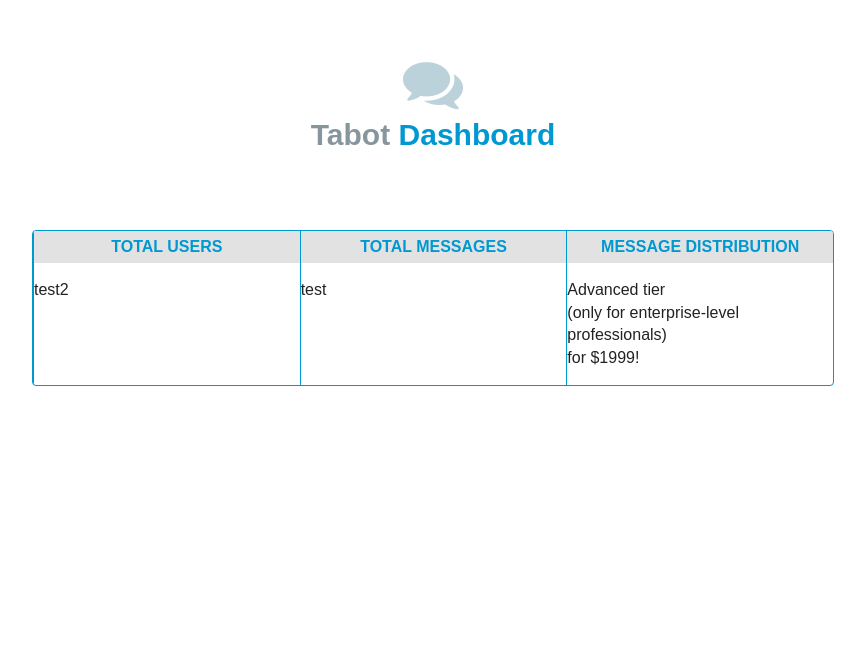
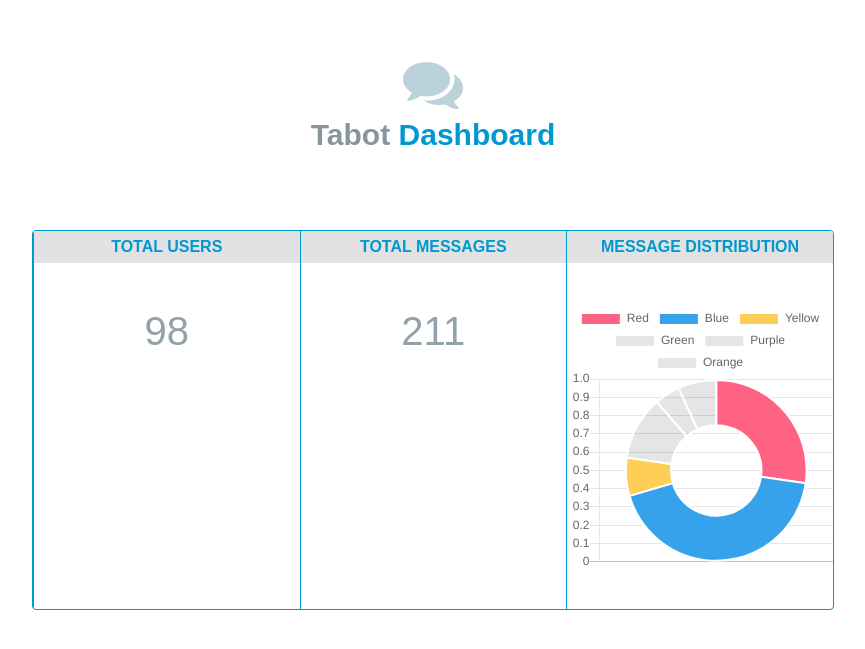
Before and after one commit to arliber/tabot, a PHP site: page /index.html in a window 1280 px wide. Shown: the top 649 px of the page, without its empty margins (207-1072 px from the left). Run offline with PHP 8.4, Linux system fonts and the light colour scheme; some libraries are stand-ins or nearby versions.

Commit message:
Work on header

```diff
--- a/css/main.css
+++ b/css/main.css
@@ -79,6 +79,9 @@ textarea {
 }
 #kpis .card p {
     flex: 1 1 auto;
+    text-align: center;
+    font-size: 40px;
+    color: #92A2A8;
 }
 
 
--- a/index.html
+++ b/index.html
@@ -29,19 +29,19 @@
                 <div class="card">
                     <h4>Total users</h4>
                     <p>
-                        test2
+                        98
                     </p>
                 </div>
                 <div class="card ">
                     <h4>Total messages</h4>
                     <p>
-                        test
+                        211
                     </p>
                 </div>
                 <div class="card">
                     <h4>Message distribution</h4>
                     <p>
-                        Advanced tier<br/>(only for enterprise-level professionals)<br/>for $1999!
+                        <canvas id="myChart" width="250" height="250"></canvas>
                     </p>
                 </div>
 
@@ -53,13 +53,12 @@
 
         </div><!-- Container -->
 
-
-
-
         <!-- Scripts -->
         <script src="//ajax.googleapis.com/ajax/libs/jquery/1.11.2/jquery.min.js"></script>
+        <script src="//cdnjs.cloudflare.com/ajax/libs/Chart.js/2.1.3/Chart.min.js"></script>
         <script>window.jQuery || document.write('<script src="js/vendor/jquery-1.11.2.min.js"><\/script>')</script>
         <script src="js/main.js"></script>
         <!-- /Scripts -->
+
     </body>
 </html>
```
Also changed, not shown: js/main.js (+38 -0 lines).
